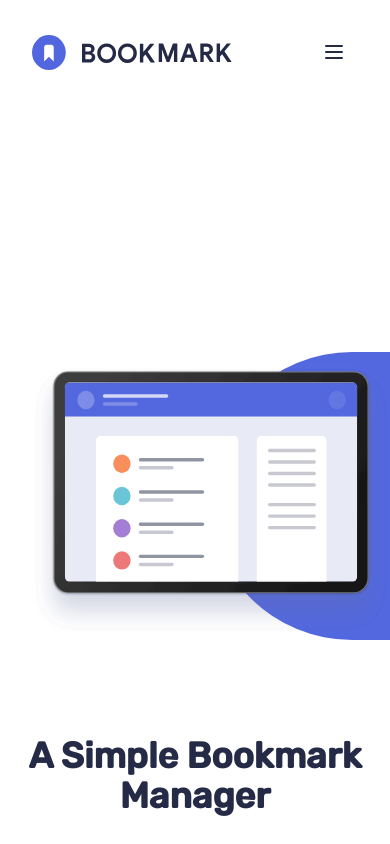
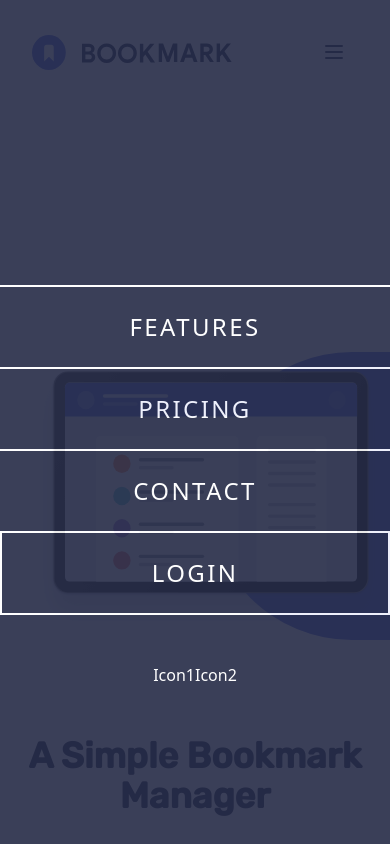
Before and after one commit to joelmatiasduran/landing-tmia, a Next.js app: page / in a window 390 px wide. Shown: the top 844 px of the page. Built offline with nearby package versions, Linux system fonts and the light colour scheme.

Commit message:
Mobile Menu

```diff
--- a/components/Layout.tsx
+++ b/components/Layout.tsx
@@ -10,7 +10,7 @@ type Props = {
 };
 
 const Layout = ({ children, title = "Terapia Mia" }: Props) => (
-  <div className="h-full ">
+  <div className="h-full">
     <Head>
       <title>{title}</title>
       <meta charSet="utf-8" />
--- a/components/Navbar.tsx
+++ b/components/Navbar.tsx
@@ -1,14 +1,18 @@
+import { useState } from "react";
 import Link from "next/link";
 import Image from "next/image";
 import Logo from "../public/images/logo-bookmark.svg";
+
 // interface NavbarProps {
 
 // }
 
 const Navbar: React.FC = () => {
+  const [isOpen, setIsOpen] = useState<boolean>(false);
+
   return (
     <>
-      <nav className="flex md:items-center justify-between flex-row md:flex-wrap p-8 md:px-40 fixed w-full md:bg-white  z-10">
+      <nav className="flex md:items-center justify-between flex-row md:flex-wrap p-8 md:px-40 fixed w-full md:bg-white z-10">
         <div className="flex items-center flex-shrink-0 text-black mr-6 cursor-pointer">
           <Image src={Logo} alt="Navbar Logo" width="200" height="35" />
         </div>
@@ -30,6 +34,8 @@ const Navbar: React.FC = () => {
             </svg>
           </button>
         </div>
+
+        {/* Desktop Navbar */}
         <div className="w-full hidden flex-grow lg:flex lg:items-center lg:w-auto">
           <div className="text-sm lg:flex-grow"></div>
           <div>
@@ -59,7 +65,28 @@ const Navbar: React.FC = () => {
             </a>
           </div>
         </div>
+        {/* Mobile Navbar */}
       </nav>
+      <div className="z-10 pt-32 fixed flex flex-col items-center justify-center min-w-full h-full w-full bg-very-dark-blue opacity-90 md:hidden">
+        <div className="w-full text-center">
+          <h2 className="py-6 cursor-pointer text-2xl tracking-widest border-t-2 border-white text-white">
+            FEATURES
+          </h2>
+          <h2 className="py-6 cursor-pointer text-2xl tracking-widest border-t-2 border-white text-white">
+            PRICING
+          </h2>
+          <h2 className="py-6 cursor-pointer text-2xl tracking-widest border-t-2 border-white text-white">
+            CONTACT
+          </h2>
+          <h2 className="py-6 cursor-pointer text-2xl tracking-widest border-2 border-white text-white">
+            LOGIN
+          </h2>
+          <div className="mt-12 flex flex-row justify-center text-white">
+            <p>Icon1</p>
+            <p>Icon2</p>
+          </div>
+        </div>
+      </div>
     </>
   );
 };
```
